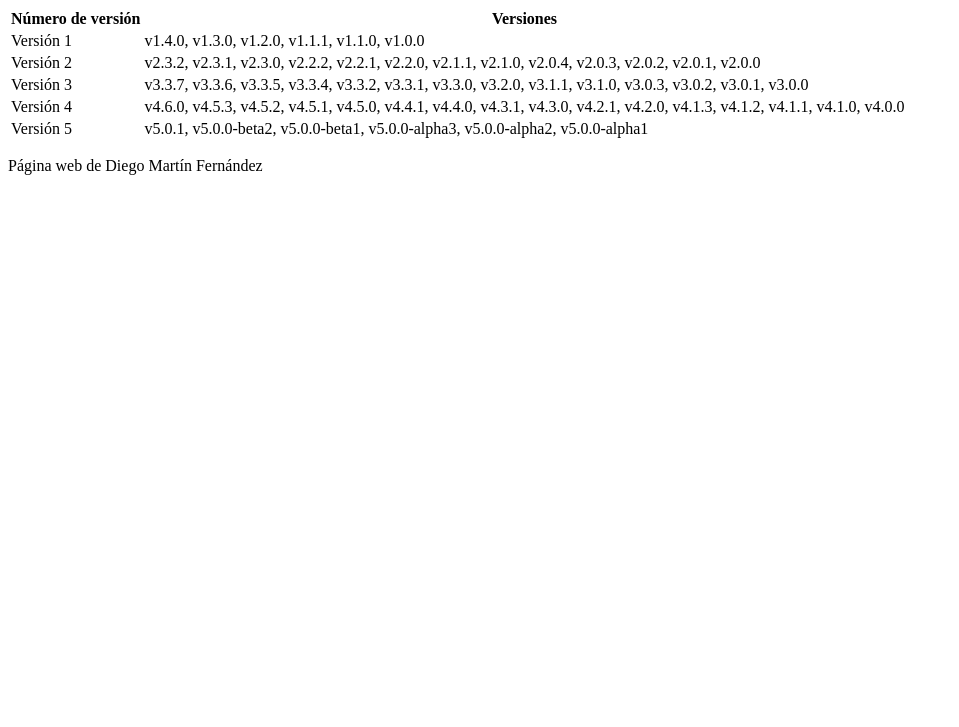
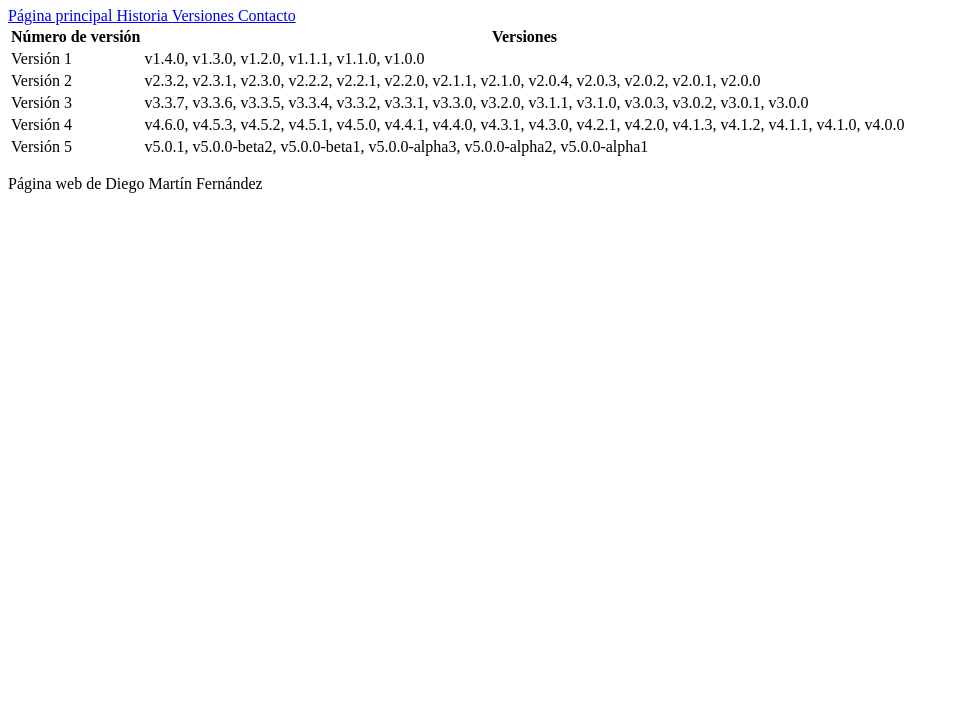
Before and after one commit to DiegoMfer/sew-uo276345, a plain HTML site: page versiones.html in a window 1280 px wide. Shown: the part 73-800 px from the top of the page, without its empty margins (0-959 px from the left). Drawn offline with Linux system fonts and the light colour scheme.

Commit message:
ejercicio 8

```diff
--- a/versiones.html
+++ b/versiones.html
@@ -18,7 +18,21 @@
         <h1>Versiones de Bootstrap</h1>
     </header>
     <nav>
+        <a href="./index.html" accesskey="I" tabindex="1">
+            Página principal
+        </a>
 
+        <a href="./historia.html" accesskey="H" tabindex="2">
+            Historia
+        </a>
+
+        <a href="./versiones.html" accesskey="V" tabindex="3">
+            Versiones
+        </a>
+
+        <a href="./contacto.html" accesskey="C" tabindex="4">
+            Contacto
+        </a>
     </nav>
     <main>
         <section>
```
Also changed, not shown: contacto.html (renamed from cuestionario.html, +14 -0 lines), historia.html (+14 -0 lines), index.html (renamed from intex.html, +14 -0 lines).
